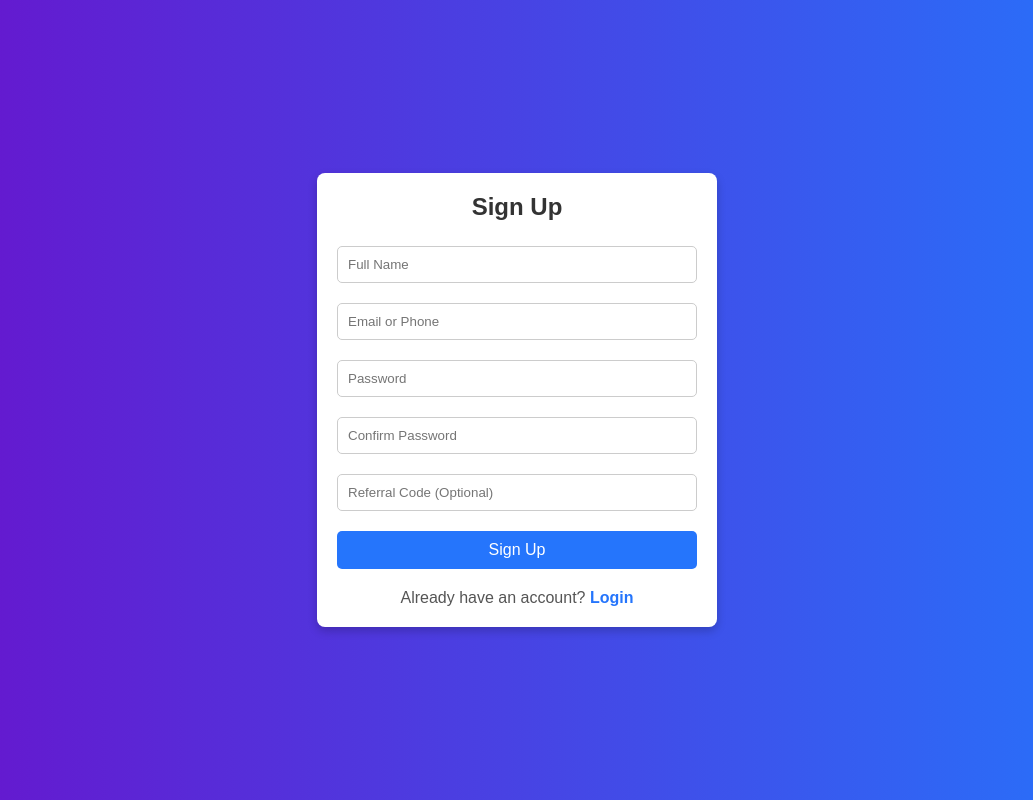
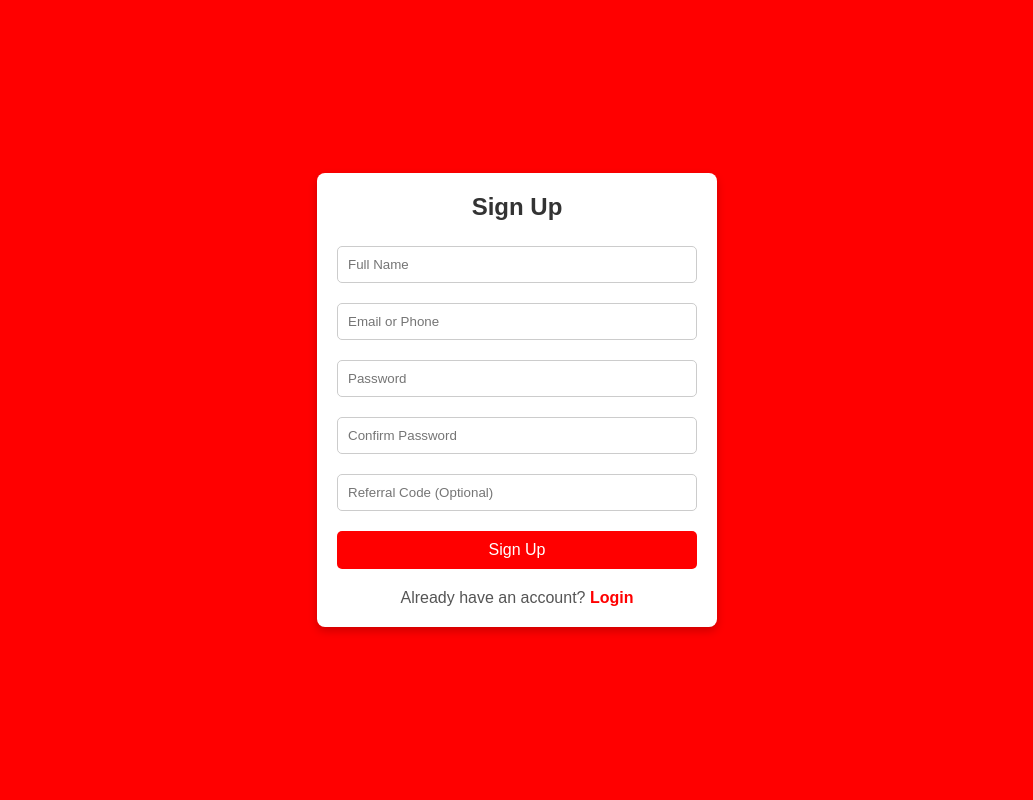
Before and after one commit to takagorbd/register-, a plain HTML site: page index.html in a window 1280 px wide. Shown: the whole page, without its empty margins (123-1156 px from the left). Drawn offline with Linux system fonts and the light colour scheme.

Commit message:
Update style.css

```diff
--- a/style.css
+++ b/style.css
@@ -10,7 +10,7 @@ body {
     justify-content: center;
     align-items: center;
     height: 100vh;
-    background: linear-gradient(to right, #6a11cb, #2575fc);
+    background: red; /* ব্যাকগ্রাউন্ড সম্পূর্ণ লাল */
 }
 
 .container {
@@ -41,7 +41,7 @@ button {
     width: 100%;
     padding: 10px;
     margin: 10px 0;
-    background: #2575fc;
+    background: red; /* সম্পূর্ণ লাল */
     border: none;
     color: white;
     font-size: 16px;
@@ -50,7 +50,7 @@ button {
 }
 
 button:hover {
-    background: #6a11cb;
+    background: darkred; /* হোভার করলে গাঢ় লাল */
 }
 
 p {
@@ -59,7 +59,7 @@ p {
 }
 
 p a {
-    color: #2575fc;
+    color: red;
     text-decoration: none;
     font-weight: bold;
 }
```
